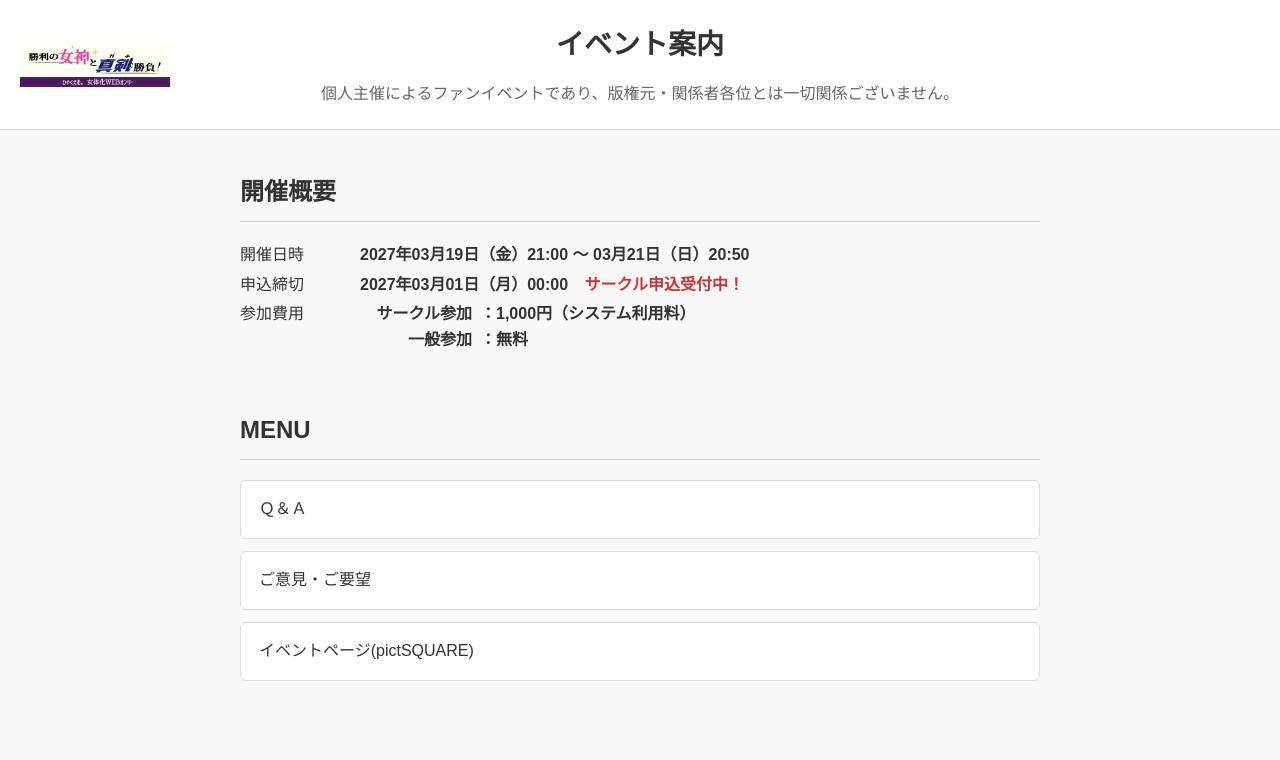
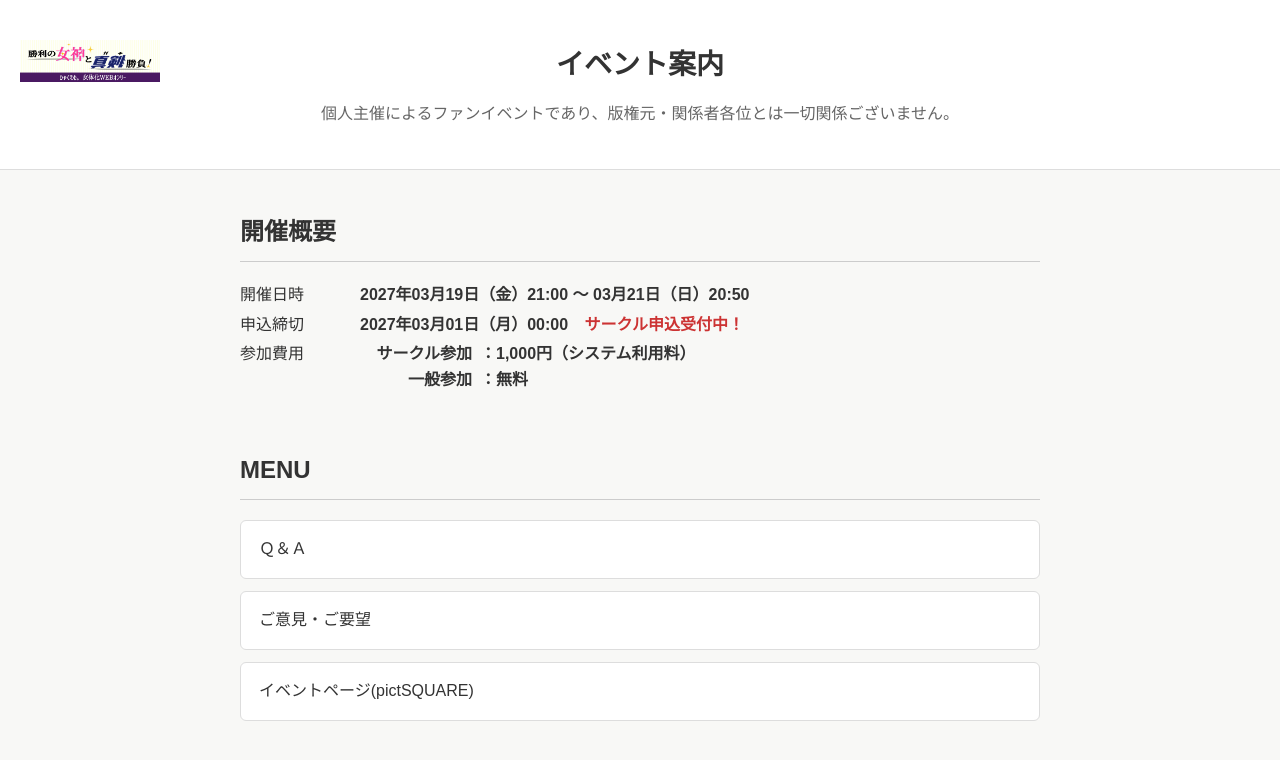
Before and after one commit to webonly-100fem/event-index, a plain HTML site: page index.html in a window 1280 px wide. Drawn offline with Linux system fonts and the light colour scheme.

Commit message:
Adjust header logo width and update comments

```diff
--- a/style.css
+++ b/style.css
@@ -155,8 +155,8 @@ nav a:hover {
   padding-right: 8px;
 }
 
-/* ヘッダー */
-header {
+/* ロゴ付きヘッダー */
+.site-header {
   position: relative;
   display: flex;
   align-items: center;
@@ -168,7 +168,7 @@ header {
 .site-logo {
   position: absolute;
   left: 20px;
-  width: 150px;
+  width: 140px;
   height: auto;
   margin: 0;
 }
```
